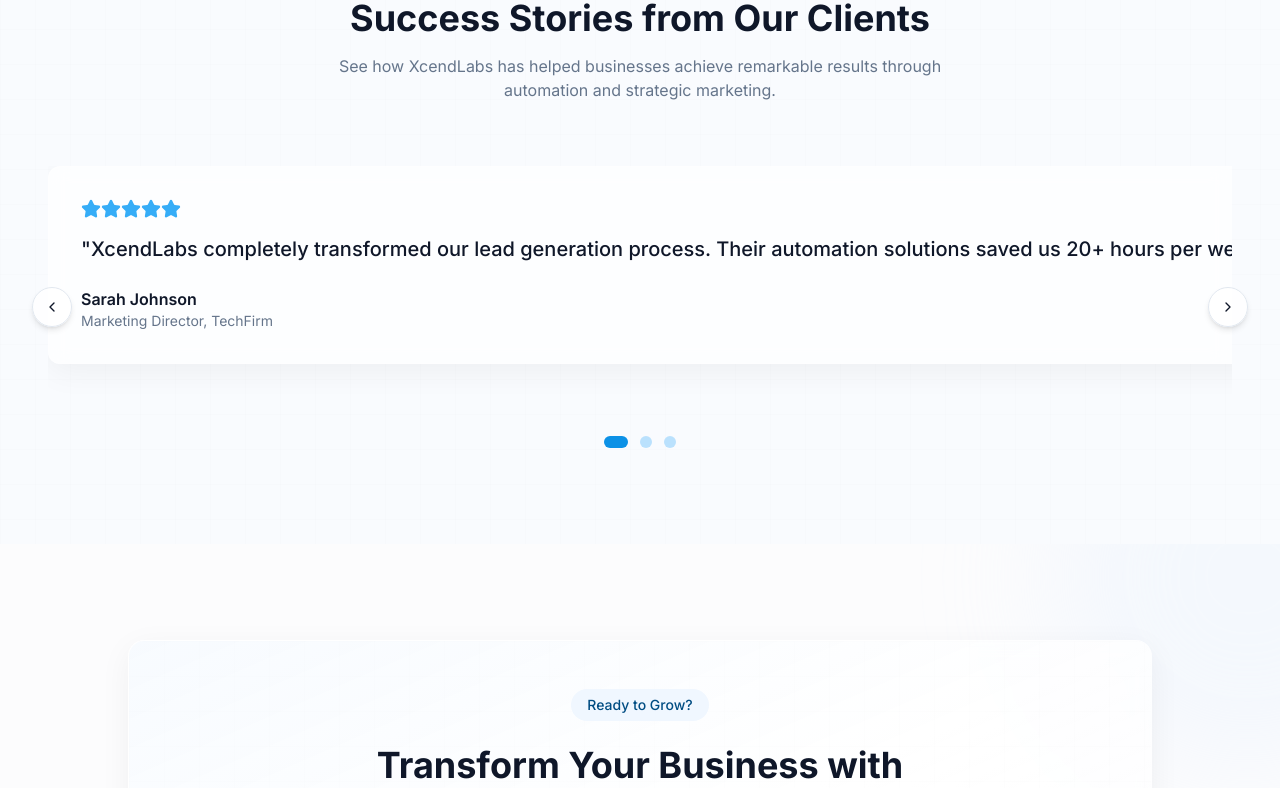
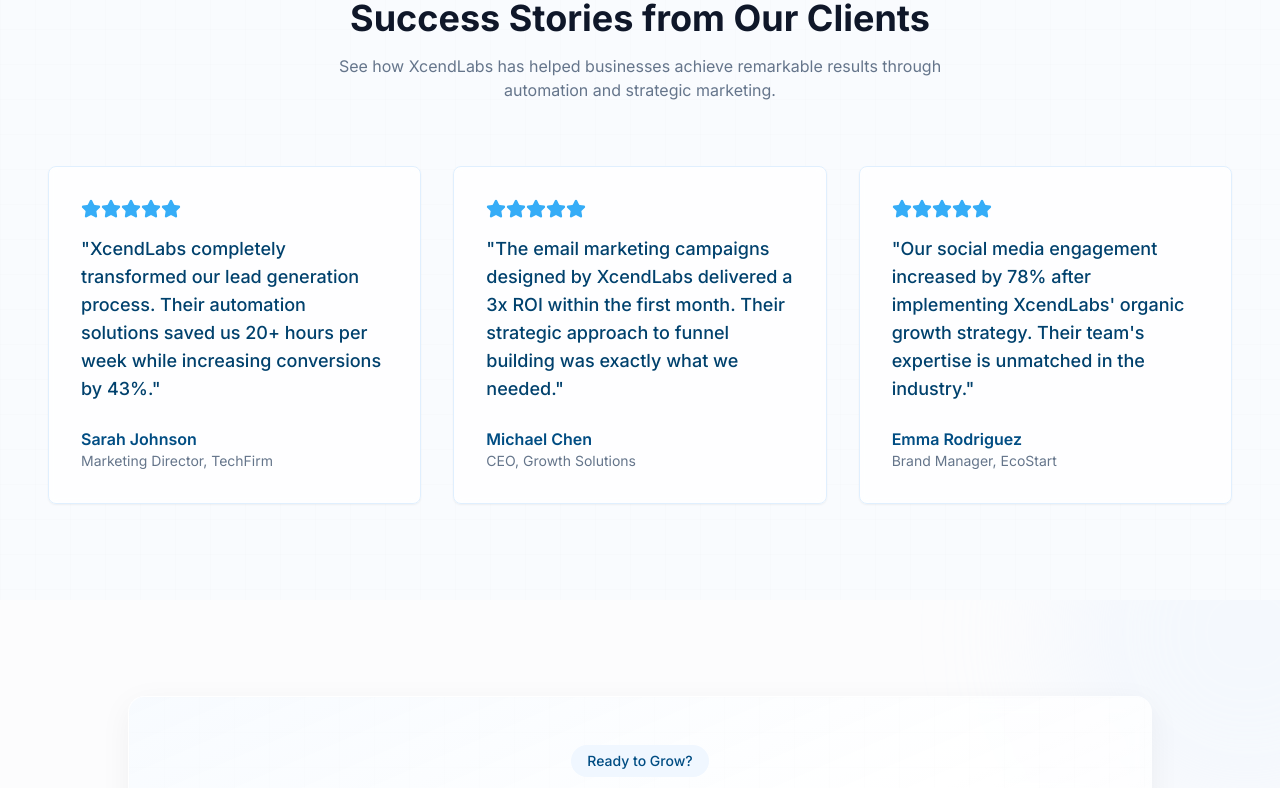
Before and after one commit to SharibSufi/xcendlabs.com, a React (Vite) app: page / in a window 1280 px wide. Shown: the part 1986-2774 px from the top of the page. Built offline with nearby package versions, Linux system fonts and the light colour scheme.

Commit message:
Refactor testimonials section
Change testimonials section to use card-based reviews instead of a scrollable list.

```diff
--- a/src/components/Testimonials.tsx
+++ b/src/components/Testimonials.tsx
@@ -1,8 +1,7 @@
 
-import { useEffect, useRef, useState } from 'react';
-import { ChevronLeft, ChevronRight, Star } from 'lucide-react';
-import { Button } from '@/components/ui/button';
-import { cn } from '@/lib/utils';
+import { useRef } from 'react';
+import { Star } from 'lucide-react';
+import { Card, CardContent } from '@/components/ui/card';
 
 const testimonials = [
   {
@@ -27,50 +26,6 @@ const testimonials = [
 
 const Testimonials = () => {
   const sectionRef = useRef<HTMLDivElement>(null);
-  const scrollRef = useRef<HTMLDivElement>(null);
-  const [activeIndex, setActiveIndex] = useState(0);
-
-  useEffect(() => {
-    const observer = new IntersectionObserver(
-      ([entry]) => {
-        if (entry.isIntersecting) {
-          entry.target.classList.add('revealed');
-          observer.unobserve(entry.target);
-        }
-      },
-      { threshold: 0.1 }
-    );
-
-    if (sectionRef.current) {
-      observer.observe(sectionRef.current);
-    }
-
-    return () => observer.disconnect();
-  }, []);
-
-  const scrollToTestimonial = (index: number) => {
-    setActiveIndex(index);
-    if (scrollRef.current) {
-      const testimonialElements = scrollRef.current.children;
-      if (testimonialElements[index]) {
-        testimonialElements[index].scrollIntoView({
-          behavior: 'smooth',
-          block: 'nearest',
-          inline: 'center'
-        });
-      }
-    }
-  };
-
-  const nextTestimonial = () => {
-    const nextIndex = (activeIndex + 1) % testimonials.length;
-    scrollToTestimonial(nextIndex);
-  };
-
-  const prevTestimonial = () => {
-    const prevIndex = (activeIndex - 1 + testimonials.length) % testimonials.length;
-    scrollToTestimonial(prevIndex);
-  };
 
   return (
     <section
@@ -93,72 +48,30 @@ const Testimonials = () => {
           </p>
         </div>
 
-        <div className="relative reveal-on-scroll">
-          <div
-            ref={scrollRef}
-            className="flex overflow-x-auto snap-x snap-mandatory scrollbar-hide space-x-6 pb-10 px-4"
-            style={{ scrollbarWidth: 'none', msOverflowStyle: 'none' }}
-          >
-            {testimonials.map((testimonial, index) => (
-              <div
-                key={index}
-                className="min-w-[300px] md:min-w-[500px] lg:min-w-[650px] snap-center p-8 rounded-xl glass-panel flex flex-col flex-shrink-0"
-              >
+        <div className="grid grid-cols-1 md:grid-cols-3 gap-8 reveal-on-scroll">
+          {testimonials.map((testimonial, index) => (
+            <Card
+              key={index}
+              className="hover-card-effect bg-white/80 backdrop-blur-sm border border-xcend-100"
+            >
+              <CardContent className="p-8">
                 <div className="flex mb-4">
                   {[...Array(testimonial.rating)].map((_, i) => (
                     <Star key={i} className="w-5 h-5 fill-xcend-400 text-xcend-400" />
                   ))}
                 </div>
 
-                <blockquote className="text-lg md:text-xl font-medium mb-6 flex-grow">
+                <blockquote className="text-lg font-medium mb-6 text-xcend-900">
                   "{testimonial.quote}"
                 </blockquote>
 
                 <div>
-                  <p className="font-semibold">{testimonial.author}</p>
+                  <p className="font-semibold text-xcend-800">{testimonial.author}</p>
                   <p className="text-sm text-muted-foreground">{testimonial.position}</p>
                 </div>
-              </div>
-            ))}
-          </div>
-
-          <div className="flex justify-center space-x-3 mt-8">
-            {testimonials.map((_, index) => (
-              <button
-                key={index}
-                onClick={() => scrollToTestimonial(index)}
-                className={cn(
-                  "w-3 h-3 rounded-full transition-all duration-300",
-                  index === activeIndex ? "bg-xcend-500 w-6" : "bg-xcend-200"
-                )}
-                aria-label={`Go to testimonial ${index + 1}`}
-              />
-            ))}
-          </div>
-
-          <div className="absolute -left-4 top-1/2 transform -translate-y-1/2 hidden md:block">
-            <Button
-              variant="outline"
-              size="icon"
-              className="rounded-full shadow-md bg-white/80"
-              onClick={prevTestimonial}
-              aria-label="Previous testimonial"
-            >
-              <ChevronLeft className="h-5 w-5" />
-            </Button>
-          </div>
-
-          <div className="absolute -right-4 top-1/2 transform -translate-y-1/2 hidden md:block">
-            <Button
-              variant="outline"
-              size="icon"
-              className="rounded-full shadow-md bg-white/80"
-              onClick={nextTestimonial}
-              aria-label="Next testimonial"
-            >
-              <ChevronRight className="h-5 w-5" />
-            </Button>
-          </div>
+              </CardContent>
+            </Card>
+          ))}
         </div>
       </div>
     </section>
```
